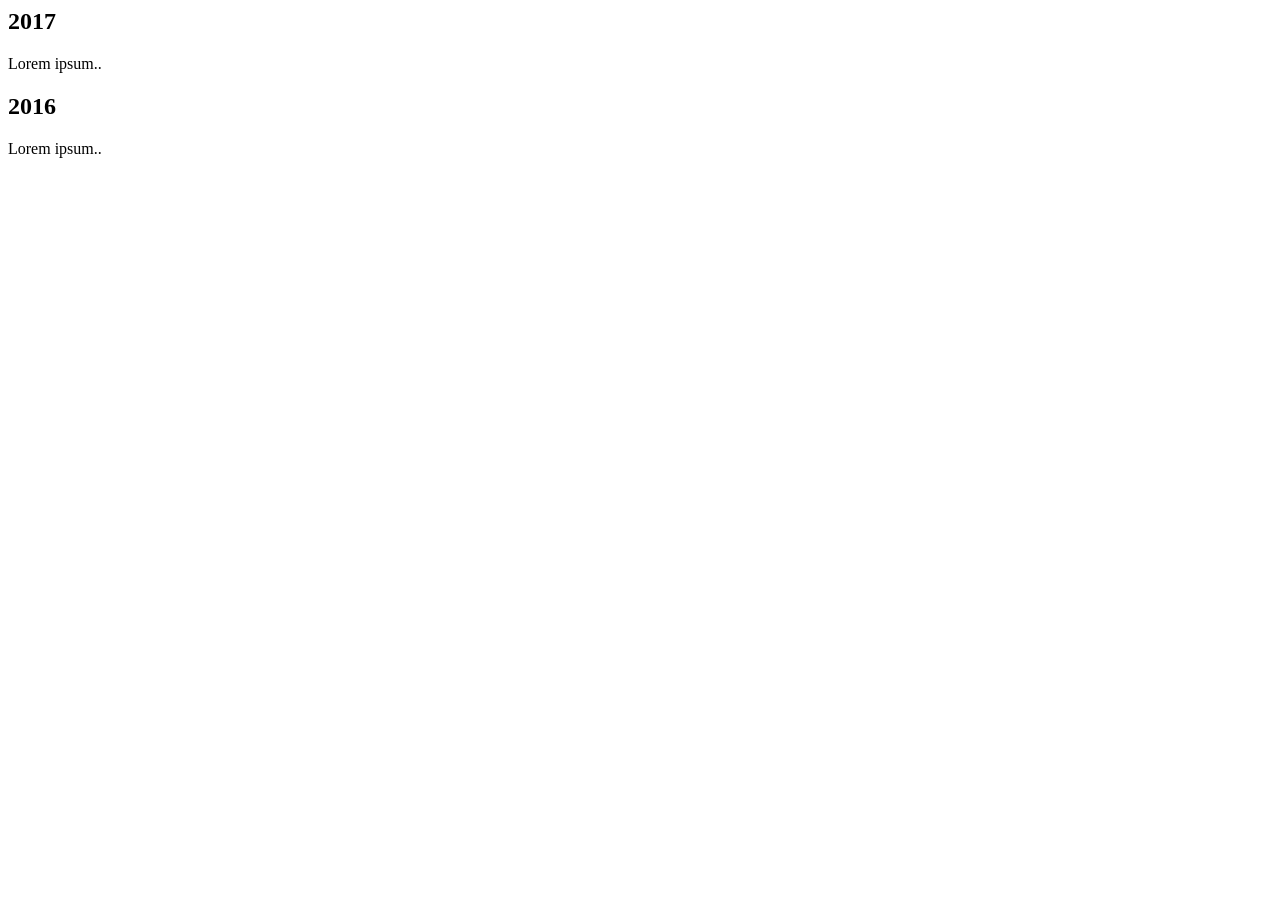
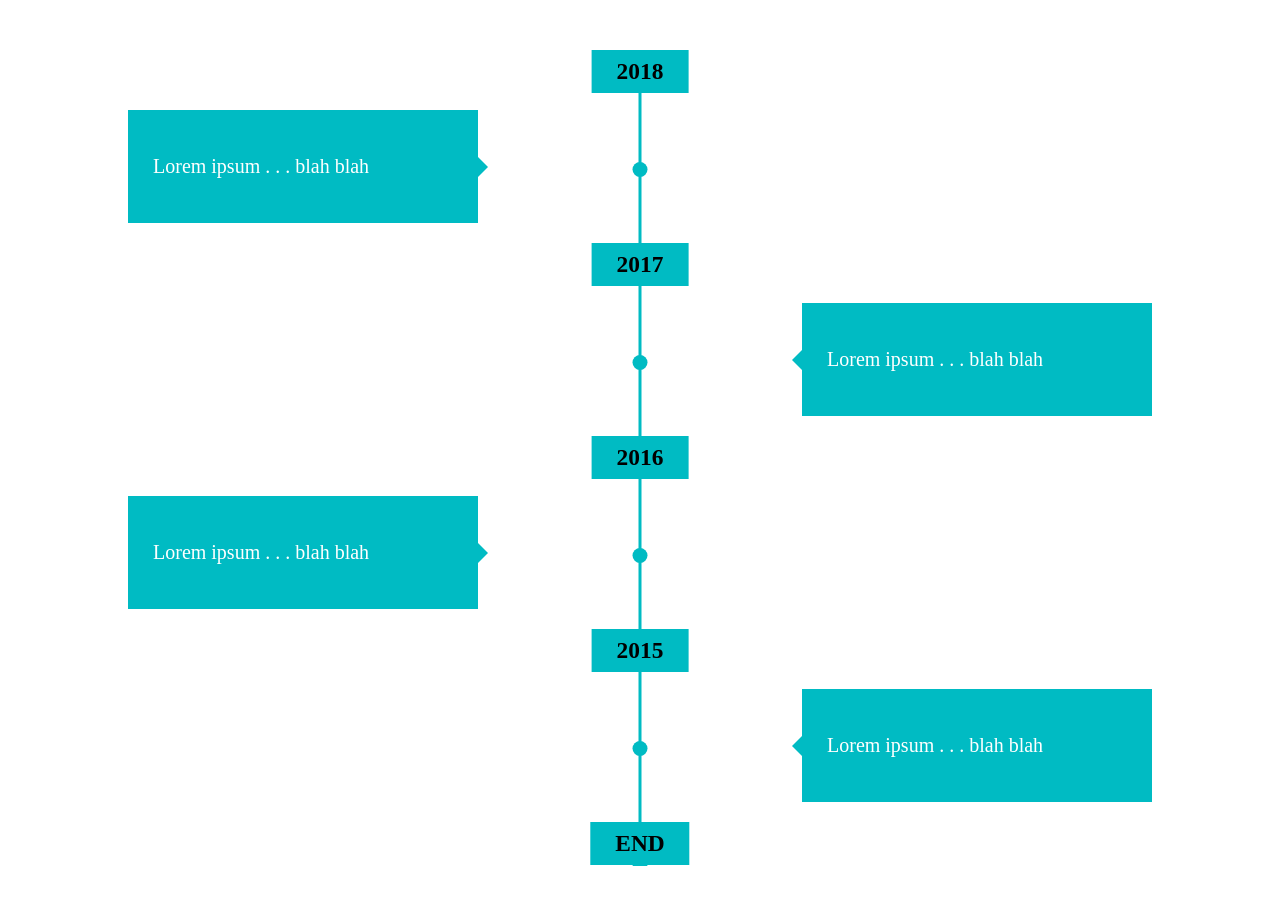
Before and after one commit to satta19/Parallax_Site, a plain HTML site: page gigs.html in a window 1280 px wide. Before the commit the page ends 800 px from the top, so only its background shows below. Drawn offline with Linux system fonts and the light colour scheme.

Commit message:
draft timeline added

```diff
--- a/gigs.html
+++ b/gigs.html
@@ -1,25 +1,61 @@
 <html>
 <header>
     <meta name="viewport" content="width=device-width, initial-scale=1.0">
+    <link rel="stylesheet" href="gigs_style.css">
 </header>
 
 <!-- changing to check in git -->
 
 <body>
-    <div class="timeline">
-    <div class="container left">
-        <div class="content">
-            <h2>2017</h2>
-            <p>Lorem ipsum..</p>
-        </div>
-    </div>
-    <div class="container right">
-        <div class="content">
-            <h2>2016</h2>
-            <p>Lorem ipsum..</p>
-        </div>
-    </div>
-</div>
+    <section class="timeline">
+    <ul>
+        <li>
+            <h3>2018</h3>
+            <div class="timeline-text">
+                <p>
+                    Lorem ipsum . . .
+                    blah
+                    blah
+                </p>
+            </div>
+        </li>
+
+        <li>
+            <h3>2017</h3>
+            <div class="timeline-text">
+                <p>
+                    Lorem ipsum . . .
+                    blah
+                    blah
+                </p>
+            </div>
+        </li>
+
+        <li>
+            <h3>2016</h3>
+            <div class="timeline-text">
+                <p>
+                    Lorem ipsum . . .
+                    blah
+                    blah
+                </p>
+            </div>
+        </li>
+
+        <li>
+            <h3>2015</h3>
+            <div class="timeline-text">
+                <p>
+                    Lorem ipsum . . .
+                    blah
+                    blah
+                </p>
+            </div>
+        </li>
+        <li><h3>END</h3></li>
+    </ul>
+
+</section>
 
 </body>
 </html>
--- a/gigs_style.css
+++ b/gigs_style.css
@@ -1,134 +1,96 @@
-* {
-    box-sizing: border-box;
+body{
+  margin:0;
+  font-size: 20px;
+  background: #fff;
 }
 
-  /* Set a background color */
-  body {
-    background-color: #474e5d;
-    font-family: Helvetica, sans-serif;
+.timeline{
+  width:80%;
+  margin: 50px auto;
 }
 
-  /* The actual timeline (the vertical ruler) */
-  .timeline {
+ul{
+  list-style-type: none;
+  margin:0;
+  padding:0;
   position: relative;
-    max-width: 1200px;
-    margin: 0 auto;
 }
 
-  /* The actual timeline (the vertical ruler) */
-  .timeline::after {
+ul::before{
   content: '';
+  height: 100%;
+  width:3px;
   position: absolute;
-    width: 6px;
-    background-color: white;
-    top: 0;
-    bottom: 0;
-    left: 50%;
-    margin-left: -3px;
+  left:50%;
+  transform: translateX(-50%);
+  top:0;
+  background: #00BBC3;
+
+}
+ul li:nth-child(odd) .timeline-text{
+  float:left;
+}
+li{
+  width:100%;
+  position: relative;
+  padding: 60px 0 20px 0;
+  overflow: hidden;
+}
+li:last-child{
+  padding: 22px 0;
 }
 
-  /* Container around content */
-  .container {
-    padding: 10px 40px;
-    position: relative;
-    background-color: inherit;
-    width: 50%;
+li::before{
+  content:'';
+  position: absolute;
+  width:15px;
+  height:15px;
+  border-radius: 50%;
+  background: #00BBC3;
+  top:50%;
+  left:50%;
+  transform: translate(-50%);
+  margin-top: 15px;
+}
+li::before:last-child{
+  display: none;
+}
+h3{
+  position: absolute;
+  left:50%;
+  transform: translateX(-50%);
+  padding:8px 25px;
+  top:0;
+  margin:0;
+  background: #00BBC3;
 }
 
-  /* The circles on the timeline */
-  .container::after {
-    content: '';
+.timeline-text{
+  width:300px;
+  padding:25px;
+  color:#fff;
+  background: #00BBC3;
+  float:right;
+  position: relative;
+}
+.timeline-text::before{
+  content:'';
   position: absolute;
-    width: 25px;
-    height: 25px;
-    right: -17px;
-    background-color: white;
-    border: 4px solid #FF9F55;
-    top: 15px;
-    border-radius: 50%;
-    z-index: 1;
+  width:0px;
+  height:0px;
+  border-left: 10px solid #00BBC3;
+  border-bottom: 10px solid transparent;
+  border-top: 10px solid transparent;
+
+  top:50%;
+  transform: translateY(-50%);
+
 }
-
-  /* Place the container to the left */
-  .left {
-    left: 0;
+li:nth-child(odd) .timeline-text::before{
+  right: -10px;
 }
-
-  /* Place the container to the right */
-  .right {
-    left: 50%;
+li:nth-child(even) .timeline-text::before{
+  left: -10px;
+  border-left: 0px solid #00BBC3;
+  border-right: 10px solid #00BBC3 ;
 }
-
-  /* Add arrows to the left container (pointing right) */
-  .left::before {
-    content: " ";
-    height: 0;
-    position: absolute;
-    top: 22px;
-    width: 0;
-    z-index: 1;
-    right: 30px;
-    border: medium solid white;
-    border-width: 10px 0 10px 10px;
-    border-color: transparent transparent transparent white;
-  }
-
-  /* Add arrows to the right container (pointing left) */
-  .right::before {
-    content: " ";
-    height: 0;
-    position: absolute;
-    top: 22px;
-    width: 0;
-    z-index: 1;
-    left: 30px;
-    border: medium solid white;
-    border-width: 10px 10px 10px 0;
-    border-color: transparent white transparent transparent;
-  }
-
-  /* Fix the circle for containers on the right side */
-  .right::after {
-    left: -16px;
-  }
-
-  /* The actual content */
-  .content {
-    padding: 20px 30px;
-    background-color: white;
-    position: relative;
-    border-radius: 6px;
-  }
-
-  /* Media queries - Responsive timeline on screens less than 600px wide */
-  @media screen and (max-width: 600px) {
-  /* Place the timelime to the left */
-    .timeline::after {
-      left: 31px;
-    }
-
-  /* Full-width containers */
-    .container {
-      width: 100%;
-      padding-left: 70px;
-      padding-right: 25px;
-    }
-
-  /* Make sure that all arrows are pointing leftwards */
-    .container::before {
-      left: 60px;
-      border: medium solid white;
-      border-width: 10px 10px 10px 0;
-      border-color: transparent white transparent transparent;
-    }
-
-  /* Make sure all circles are at the same spot */
-    .left::after, .right::after {
-      left: 15px;
-    }
-
-  /* Make all right containers behave like the left ones */
-    .right {
-      left: 0%;
-    }
-  }
```
Lines whose indentation alone changed are shown as unchanged.
